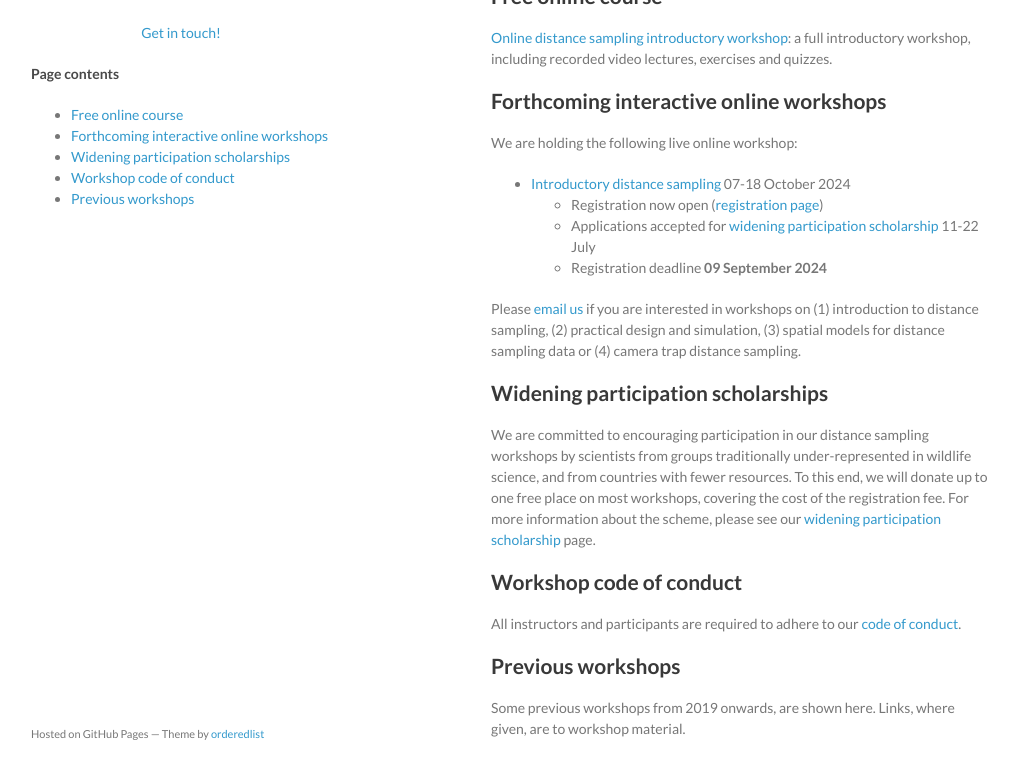
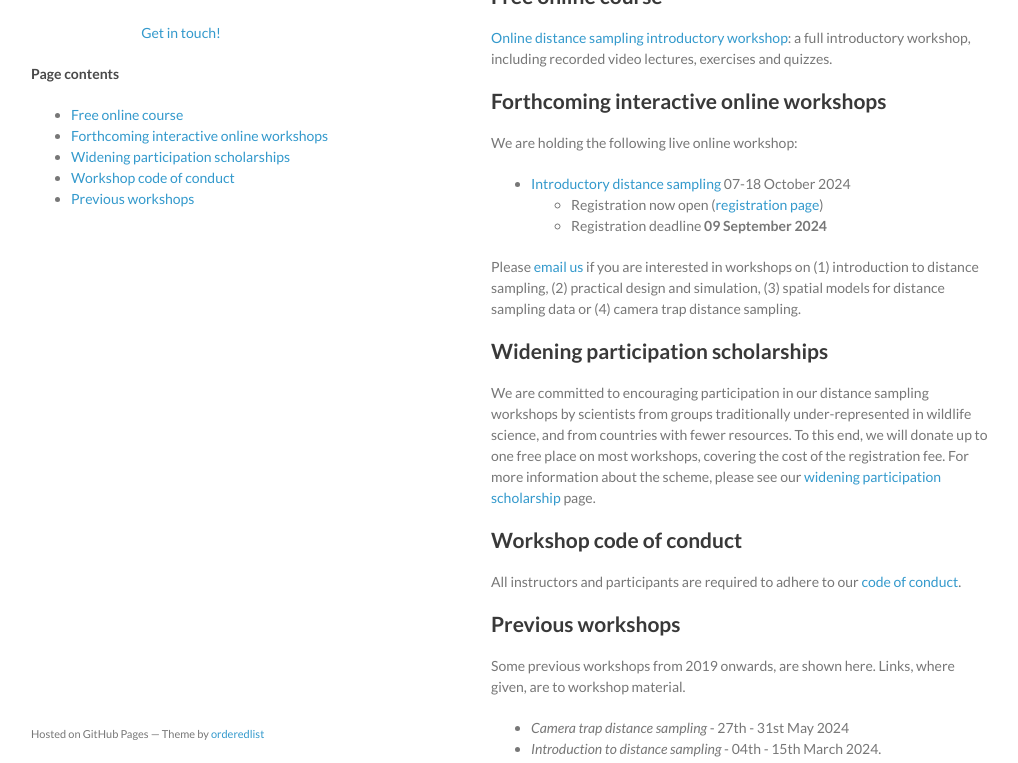
Before and after one commit to distanceworkshops/distanceworkshops.github.io, a Jekyll site: the page built from index.md, in a window 1280 px wide and 900 px high, cut to the strip 137-900 px from the top of the window. Shown: the whole strip, without its empty margins (129-1147 px from the left). Built offline with Jekyll 4.4.1, drawn with Linux system fonts in a browser that asks for light colours.

Commit message:
scholarship applications closed introOct25

```diff
--- a/index.md
+++ b/index.md
@@ -17,7 +17,6 @@
 
 - [Introductory distance sampling](intro-oct-2024) 07-18 October 2024
   - Registration now open ([registration page](https://onlineshop.st-andrews.ac.uk/conferences-and-events/events/creem/creem-online-live-workshop-introductory-distance-sampling-7th-october-18th-october-2024))
-  - Applications accepted for [widening participation scholarship](widening-participation) 11-22 July
   - Registration deadline **09 September 2024**
 
 Please [email us](mailto:distance@st-andrews.ac.uk) if you are interested in workshops on (1) introduction to distance sampling, (2) practical design and simulation, (3) spatial models for distance sampling data or (4) camera trap distance sampling.
```
